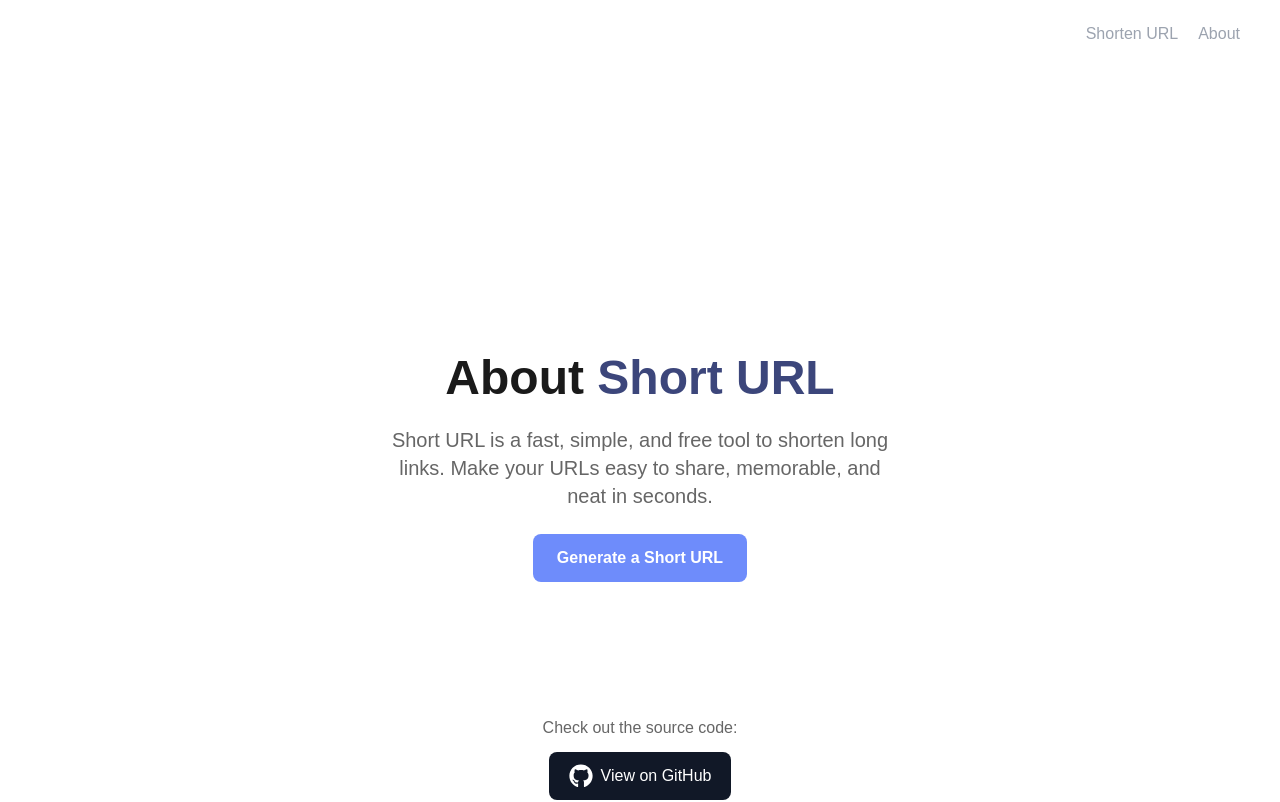
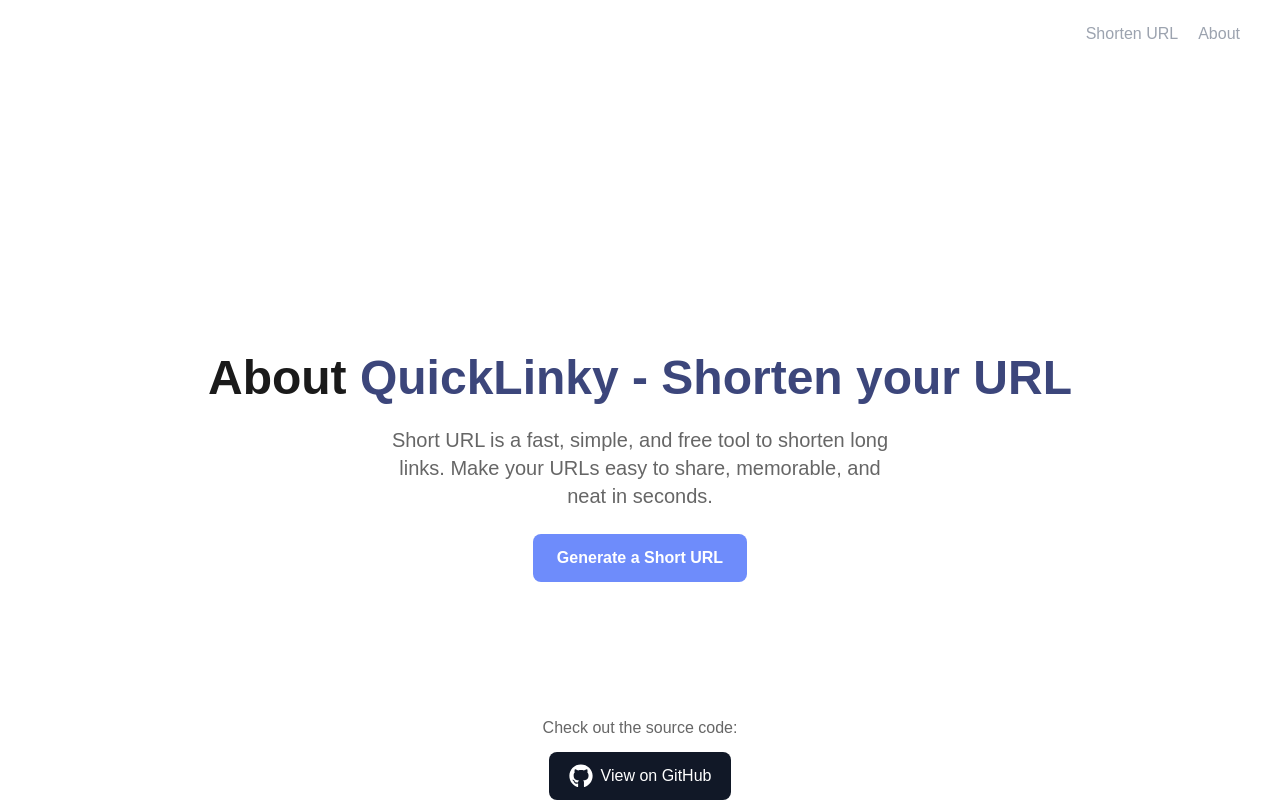
Before and after one commit to prasonkc/QuickLinky, a Next.js app: page /about in a window 1280 px wide. Shown: the top 802 px of the page. Built offline with nearby package versions, Linux system fonts and the light colour scheme.

Commit message:
Namkaran

```diff
--- a/app/about/page.js
+++ b/app/about/page.js
@@ -6,7 +6,7 @@
   return (
     <div className="min-h-screen flex flex-col items-center justify-center px-6 sm:px-12 bg-background text-foreground text-center">
       <h1 className="text-4xl sm:text-5xl font-extrabold mb-6">
-        About <span className="text-primary">Short URL</span>
+        About <span className="text-primary">QuickLinky - Shorten your URL</span>
       </h1>
 
       <p className="max-w-lg text-lg sm:text-xl text-muted-foreground mb-6">
--- a/app/layout.js
+++ b/app/layout.js
@@ -10,7 +10,7 @@
 });
 
 export const metadata = {
-  title: "Short URL",
+  title: "QuickLinky - Shorten Your URL",
   description: "The best URL Shortner",
 };
 
```
